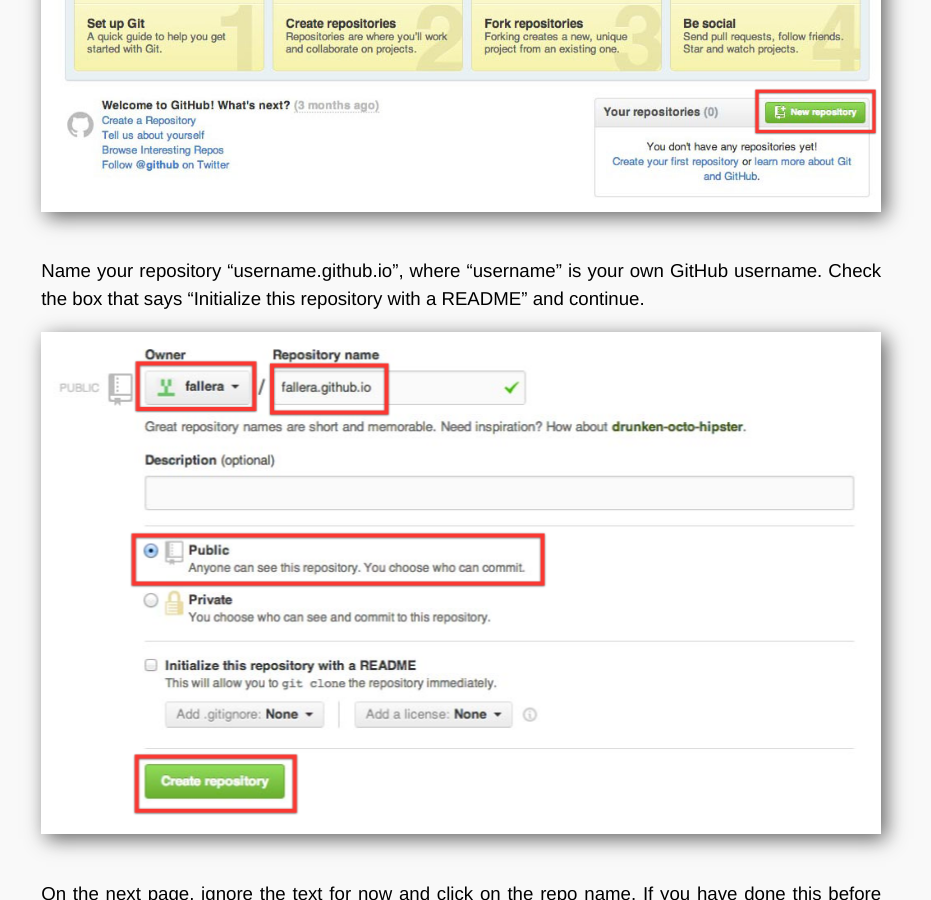
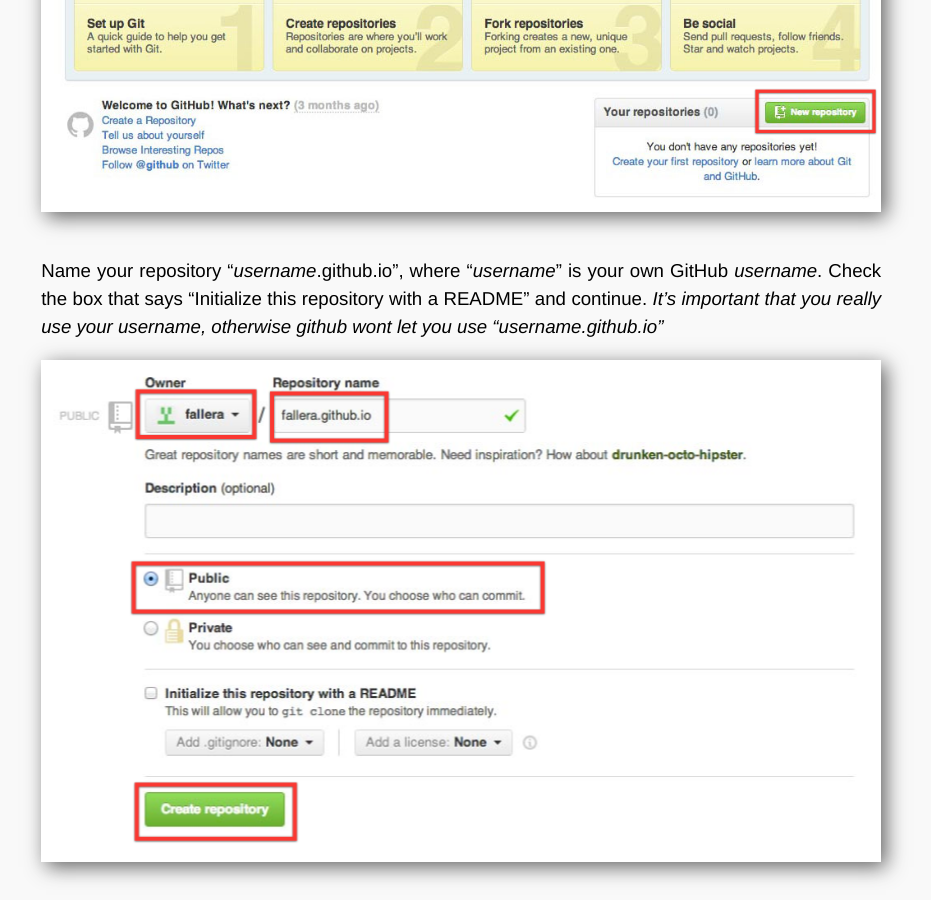
Before and after one commit to afknapping/github-from-scratch, a Jekyll site: the page built from _posts/2013-11-26-github-repository.md, in a window 1280 px wide and 900 px high, scrolled down 1014 px. Shown: the whole window, without its empty margins (340-1271 px from the left). Built offline with Jekyll 4.4.1, drawn with Linux system fonts in a browser that asks for light colours; Markdown is read by kramdown in place of the engine named in the settings.

Commit message:
clarify github username

```diff
--- a/_posts/2013-11-26-github-repository.md
+++ b/_posts/2013-11-26-github-repository.md
@@ -15,7 +15,7 @@
 
 ![creating a repo]({{ site.baseurl }}/assets/images/create-repo-1.png)
 
-Name your repository “username.github.io”, where “username” is your own GitHub username. Check the box that says “Initialize this repository with a README” and continue.
+Name your repository “*username*.github.io”, where “*username*” is your own GitHub *username*. Check the box that says “Initialize this repository with a README” and continue. *It's important that you really use your username, otherwise github wont let you use “username.github.io”*
 
 ![]({{ site.baseurl }}/assets/images/create-repo-2.png)
 
```
